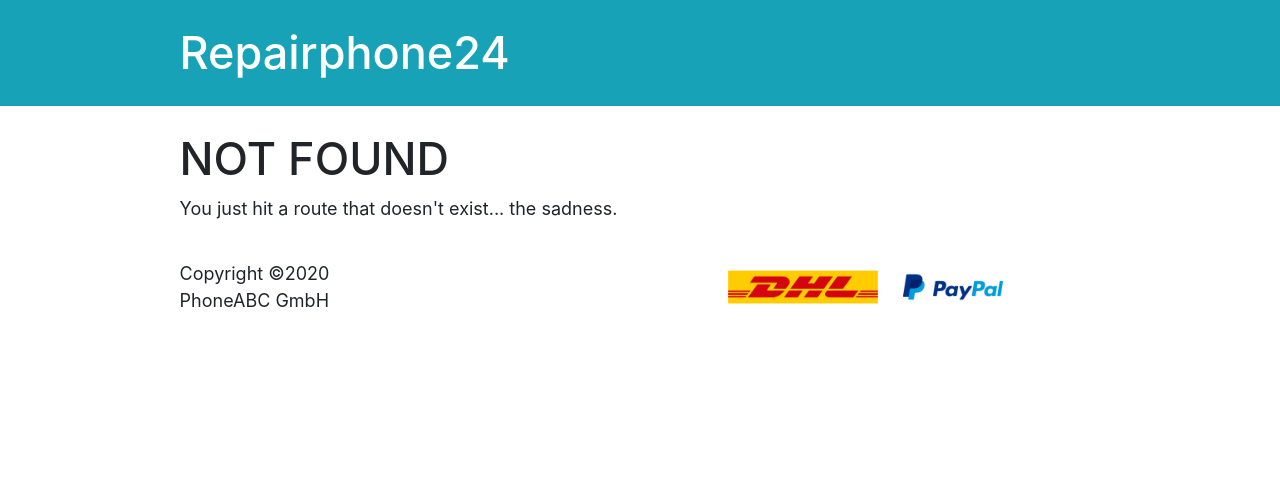
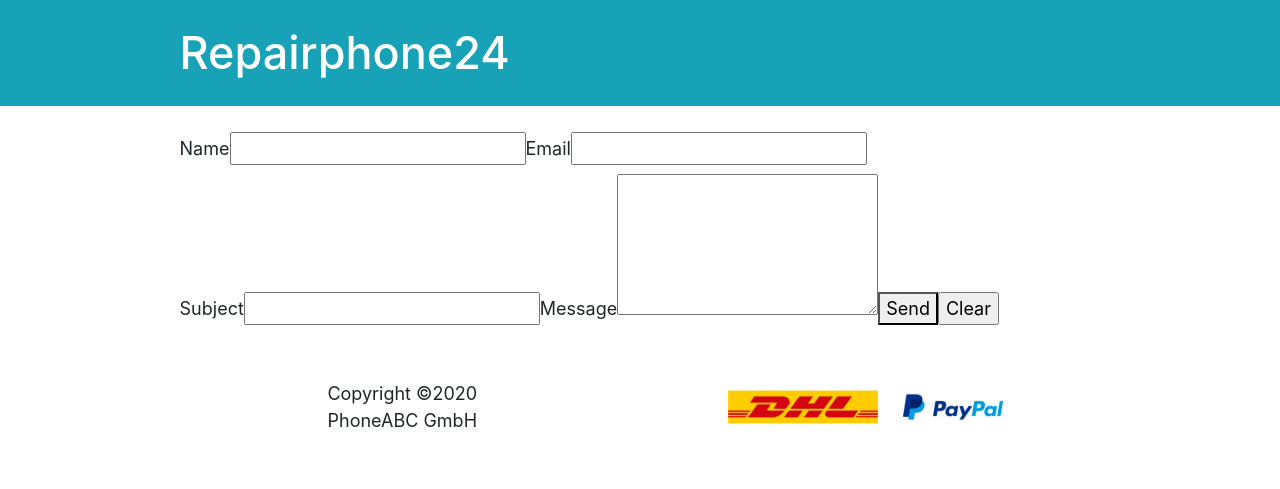
Before and after one commit to vUnAmp/phonecare, a Gatsby site: page /contact in a window 1280 px wide. Before the commit this address had no page. Built offline with nearby package versions, Linux system fonts and the light colour scheme; Gatsby itself is replaced by a stand-in of ours.

Commit message:
form submissions by Netlify

```diff
--- a/src/components/layout.css
+++ b/src/components/layout.css
@@ -602,6 +602,7 @@
 }
 .wrap-footer .row {
   padding-top: 20px;
+  text-align: center;
 }
 .wrap-partner {
   justify-content: center;
--- /dev/null
+++ b/src/pages/contact.js
@@ -0,0 +1,78 @@
+import { navigate } from "gatsby"
+import React, { useState } from "react"
+import Layout from "../components/layout"
+
+const encode = data => {
+  return Object.keys(data)
+    .map(key => encodeURIComponent(key) + "=" + encodeURIComponent(data[key]))
+    .join("&")
+}
+
+const Contact = () => {
+  const [state, setState] = useState({})
+
+  const handleChange = e => {
+    setState({ ...state, [e.target.name]: e.target.value })
+    console.log(state)
+  }
+  const handleSubmit = e => {
+    e.preventDefault()
+    const form = e.target
+    fetch("/", {
+      method: "POST",
+      headers: { "Content-Type": "application/x-www-form-urlencoded" },
+      body: encode({
+        "form-name": form.getAttribute("name"),
+        ...state,
+      }),
+    })
+      .then(() => navigate(form.getAttribute("action")))
+      .then(error => alert(error))
+  }
+
+  return (
+    <Layout>
+      <form
+        name="contact"
+        method="post"
+        data-netlify="true"
+        data-netlify-honeypot="bot-field"
+        action="/thanks/"
+        onSubmit={handleSubmit}
+      >
+        {/* You still need to add the hidden input with the form name to your JSX form */}
+        <input type="hidden" name="form-name" value="contact" />
+        <label>
+          Name
+          <input type="text" name="name" id="name" onChange={handleChange} />
+        </label>
+        <label>
+          Email
+          <input type="email" name="email" id="email" onChange={handleChange} />
+        </label>
+        <label>
+          Subject
+          <input
+            type="text"
+            name="subject"
+            id="subject"
+            onChange={handleChange}
+          />
+        </label>
+        <label>
+          Message
+          <textarea
+            name="message"
+            id="message"
+            rows="5"
+            onChange={handleChange}
+          />
+        </label>
+        <button type="submit">Send</button>
+        <input type="reset" value="Clear" />
+      </form>
+    </Layout>
+  )
+}
+
+export default Contact
--- a/src/pages/index.js
+++ b/src/pages/index.js
@@ -1,30 +1,38 @@
 import React from "react"
 import { Link, graphql, useStaticQuery, navigate } from "gatsby"
 
-import Image from 'gatsby-image'
+import Image from "gatsby-image"
 
-import { Carousel, Button, Container, Row, Col, Card } from 'react-bootstrap'
+import { Carousel, Button, Container, Row, Col, Card } from "react-bootstrap"
 // import Button from 'react-bootstrap/Button'
 // import Container from 'react-bootstrap/Container'
 // import Row from 'react-bootstrap/Row'
 // import Col from 'react-bootstrap/Col'
 
-import { FontAwesomeIcon } from '@fortawesome/react-fontawesome'
-import { faTools, faMobileAlt, faKissWinkHeart, faHandshake, faPhone, faMailBulk } from '@fortawesome/free-solid-svg-icons'
-import { faFacebook } from '@fortawesome/free-brands-svg-icons'
+import { FontAwesomeIcon } from "@fortawesome/react-fontawesome"
+import {
+  faTools,
+  faMobileAlt,
+  faKissWinkHeart,
+  faHandshake,
+  faPhone,
+  faMailBulk,
+} from "@fortawesome/free-solid-svg-icons"
+import { faFacebook } from "@fortawesome/free-brands-svg-icons"
 
 import Layout from "../components/layout"
 // import Image from "../components/image"
 import SEO from "../components/seo"
 
-import './index.scss'
-import serivce1 from '../images/service1.png'
+import "./index.scss"
+import serivce1 from "../images/service1.png"
 
 const IndexPage = () => {
-
   const data = useStaticQuery(graphql`
     query MyQuery {
-    allImageSharp(filter: {fluid: {originalName: {regex: "/backgroundcarousel/"}}}) {
+      allImageSharp(
+        filter: { fluid: { originalName: { regex: "/backgroundcarousel/" } } }
+      ) {
         edges {
           node {
             fluid(maxWidth: 910) {
@@ -41,158 +49,175 @@
     <Layout>
       <SEO title="Home" />
       <Carousel>
-        <Carousel.Item className='wrap-bg1' >
-          <Image fluid={data.allImageSharp.edges[0].node.fluid}
-            alt='this is first 1'
+        <Carousel.Item className="wrap-bg1">
+          <Image
+            fluid={data.allImageSharp.edges[0].node.fluid}
+            alt="this is first 1"
             className="d-block w-100 background1"
           />
           <Carousel.Caption>
-            <h2 className='titleProduct' > Reparatur in Berlin!</h2>
+            <h2 className="titleProduct"> Reparatur in Berlin!</h2>
+            <span>✅ Displays Original Qualität.</span>
+            <span>✅ Display oder Akku Reparatur inh. 1 Std.</span>
             <span>
-              ✅ Displays Original Qualität.
-            </span>
-            <span>
-              ✅ Display oder Akku Reparatur inh. 1 Std.
-            </span>
-            <span>
-              ✅  Professionelle und schnelle Hilfe innerhalb 1 Stunde!!!
-            </span>
-
-
-          </Carousel.Caption>
-          <Link className='contact' to='/'><Button variant="primary">Kontakt</Button></Link>
-          <Link className='send' to='/'><Button variant="primary">Gerät senden</Button></Link>
-        </Carousel.Item >
-        <Carousel.Item className='wrap-bg2'>
-
-          <Image fluid={data.allImageSharp.edges[1].node.fluid}
-            alt='this is first 1'
-            className="d-block w-100 background2"
-
-          />
-
-
-          <Carousel.Caption>
-            <h2 className='titleProduct' > Reparatur in Berlin!</h2>
-            <span>
-              ✅ Displays Original Qualität.
-            </span>
-            <span>
-              ✅ Display oder Akku Reparatur inh. 1 Std.
-            </span>
-            <span>
-              ✅  Professionelle und schnelle Hilfe innerhalb 1 Stunde!!!
+              ✅ Professionelle und schnelle Hilfe innerhalb 1 Stunde!!!
             </span>
           </Carousel.Caption>
-          <Link className='contact' to='/'><Button variant="primary">Kontakt</Button></Link>
-          <Link className='send' to='/'><Button variant="primary">Gerät senden</Button></Link>
+          <Link className="contact" to="/">
+            <Button variant="primary">Kontakt</Button>
+          </Link>
+          <Link className="send" to="/">
+            <Button variant="primary">Gerät senden</Button>
+          </Link>
         </Carousel.Item>
-        <Carousel.Item className='wrap-bg1'>
-
-          <Image fluid={data.allImageSharp.edges[2].node.fluid}
-            alt='this is first 1'
-            className="d-block w-100 background3"
-
+        <Carousel.Item className="wrap-bg2">
+          <Image
+            fluid={data.allImageSharp.edges[1].node.fluid}
+            alt="this is first 1"
+            className="d-block w-100 background2"
           />
 
           <Carousel.Caption>
-            <h2 className='titleProduct' > Reparatur in Berlin!</h2>
+            <h2 className="titleProduct"> Reparatur in Berlin!</h2>
+            <span>✅ Displays Original Qualität.</span>
+            <span>✅ Display oder Akku Reparatur inh. 1 Std.</span>
             <span>
-              ✅ Displays Original Qualität.
-            </span>
-            <span>
-              ✅ Display oder Akku Reparatur inh. 1 Std.
-            </span>
-            <span>
-              ✅  Professionelle und schnelle Hilfe innerhalb 1 Stunde!!!
+              ✅ Professionelle und schnelle Hilfe innerhalb 1 Stunde!!!
             </span>
           </Carousel.Caption>
-          <Link className='contact' to='/'><Button variant="primary">Kontakt</Button></Link>
-          <Link className='send' to='/'><Button variant="primary">Gerät senden</Button></Link>
+          <Link className="contact" to="/">
+            <Button variant="primary">Kontakt</Button>
+          </Link>
+          <Link className="send" to="/">
+            <Button variant="primary">Gerät senden</Button>
+          </Link>
+        </Carousel.Item>
+        <Carousel.Item className="wrap-bg1">
+          <Image
+            fluid={data.allImageSharp.edges[2].node.fluid}
+            alt="this is first 1"
+            className="d-block w-100 background3"
+          />
+
+          <Carousel.Caption>
+            <h2 className="titleProduct"> Reparatur in Berlin!</h2>
+            <span>✅ Displays Original Qualität.</span>
+            <span>✅ Display oder Akku Reparatur inh. 1 Std.</span>
+            <span>
+              ✅ Professionelle und schnelle Hilfe innerhalb 1 Stunde!!!
+            </span>
+          </Carousel.Caption>
+          <Link className="contact" to="/">
+            <Button variant="primary">Kontakt</Button>
+          </Link>
+          <Link className="send" to="/">
+            <Button variant="primary">Gerät senden</Button>
+          </Link>
         </Carousel.Item>
       </Carousel>
-      <h3 className='whyus' >   Wieso haben Sie sich bei uns gewählt? </h3>
+      <h3 className="whyus"> Wieso haben Sie sich bei uns gewählt? </h3>
       <Container>
         <Row>
-          <Col xs='12' md='6' className='whyus_card whyus_card1' >
-            <Card >
+          <Col xs="12" md="6" className="whyus_card whyus_card1">
+            <Card>
               <div className="whyus_title">
-                <FontAwesomeIcon icon={faTools} size='2x' color='#17a2b8' /> <h3>Deine Handy Reparatur </h3>
+                <FontAwesomeIcon icon={faTools} size="2x" color="#17a2b8" />{" "}
+                <h3>Deine Handy Reparatur </h3>
               </div>
 
               <Card.Body>
-
                 <Card.Text>
-                  Wir vom Repair-Dome bieten dir einen Rundum-Service für die Reparatur deines Smartphones,
-                  Tablets oder Wearable. Egal ob Displayschaden, Wasserschaden, technischer Defekt oder Softwareprobleme -
-                  wir reparieren schnellstmöglich. Als zertifiziertes und autorisiertes Repaircenter für Hersteller wie Samsung, HUAWEI, Wiko und Co.
-                  bieten wir dir innerhalb und außerhalb der Garantie besten Service.
-                  Unsere kompetenten und herstellergeschulten Techniker sorgen für eine schnelle Handy Reparatur.
+                  Wir vom Repair-Dome bieten dir einen Rundum-Service für die
+                  Reparatur deines Smartphones, Tablets oder Wearable. Egal ob
+                  Displayschaden, Wasserschaden, technischer Defekt oder
+                  Softwareprobleme - wir reparieren schnellstmöglich. Als
+                  zertifiziertes und autorisiertes Repaircenter für Hersteller
+                  wie Samsung, HUAWEI, Wiko und Co. bieten wir dir innerhalb und
+                  außerhalb der Garantie besten Service. Unsere kompetenten und
+                  herstellergeschulten Techniker sorgen für eine schnelle Handy
+                  Reparatur.
                 </Card.Text>
               </Card.Body>
             </Card>
           </Col>
-          <Col xs='12' md='6' className='whyus_card whyus_card2' >
-            <Card >
+          <Col xs="12" md="6" className="whyus_card whyus_card2">
+            <Card>
               <div className="whyus_title">
-                <FontAwesomeIcon icon={faMobileAlt} size='2x' color='#17a2b8' /> <h3>Handy kaputt? Wir helfen! </h3>
+                <FontAwesomeIcon icon={faMobileAlt} size="2x" color="#17a2b8" />{" "}
+                <h3>Handy kaputt? Wir helfen! </h3>
               </div>
 
               <Card.Body>
-
                 <Card.Text>
-                  Sende uns jederzeit dein defektes Handy, Tablet oder Wearable und wir reparieren es für dich.
+                  Sende uns jederzeit dein defektes Handy, Tablet oder Wearable
+                  und wir reparieren es für dich.
                   <br />
                   <br />
-                  Egal ob innerhalb oder außerhalb der Garantie - wir machen dein Gerät wieder fit!
+                  Egal ob innerhalb oder außerhalb der Garantie - wir machen
+                  dein Gerät wieder fit!
                   <br />
-
-                  Du kannst uns natürlich auch im Repair-Dome in Nordhorn besuchen und bei deiner Reparatur direkt zuschauen.
+                  Du kannst uns natürlich auch im Repair-Dome in Nordhorn
+                  besuchen und bei deiner Reparatur direkt zuschauen.
                   <br />
                   <br />
-                  Mach es dir in unserer Repair-Dome Lounge gemütlich und lass unsere Techniker die Arbeit für dich erledigen.
+                  Mach es dir in unserer Repair-Dome Lounge gemütlich und lass
+                  unsere Techniker die Arbeit für dich erledigen.
                 </Card.Text>
               </Card.Body>
             </Card>
           </Col>
-          <Col xs='12' md='6' className='whyus_card whyus_card3' >
-            <Card >
+          <Col xs="12" md="6" className="whyus_card whyus_card3">
+            <Card>
               <div className="whyus_title">
-                <FontAwesomeIcon icon={faKissWinkHeart} size='2x' color='#17a2b8' /> <h3>Deine Vorteile </h3>
+                <FontAwesomeIcon
+                  icon={faKissWinkHeart}
+                  size="2x"
+                  color="#17a2b8"
+                />{" "}
+                <h3>Deine Vorteile </h3>
               </div>
 
               <Card.Body>
-
                 <Card.Text>
-                  Eine Handy Reparatur ist immer mit Aufwand verbunden. Egal, ob es sich um einen Displayschaden, Wasserschaden oder einen Garantiefall handelt.
-                  Das Repair-Dome Team kümmert sich um alle anfallenden Schäden, schnell und zuverlässig. Wenn du in der Region wohnst, geht es sogar mit einem Besuch bei uns ganz besonders schnell. Du kannst Live dabei sein und dein Handy während der Reparatur immer im Auge behalten. Solltest du für die Handy Reparatur das Gerät einschicken,
-                  sorgen wir für eine schnelle Abwicklung und sofortigen Versand nach der Fertigstellung. Überzeuge dich selbst!
+                  Eine Handy Reparatur ist immer mit Aufwand verbunden. Egal, ob
+                  es sich um einen Displayschaden, Wasserschaden oder einen
+                  Garantiefall handelt. Das Repair-Dome Team kümmert sich um
+                  alle anfallenden Schäden, schnell und zuverlässig. Wenn du in
+                  der Region wohnst, geht es sogar mit einem Besuch bei uns ganz
+                  besonders schnell. Du kannst Live dabei sein und dein Handy
+                  während der Reparatur immer im Auge behalten. Solltest du für
+                  die Handy Reparatur das Gerät einschicken, sorgen wir für eine
+                  schnelle Abwicklung und sofortigen Versand nach der
+                  Fertigstellung. Überzeuge dich selbst!
                 </Card.Text>
               </Card.Body>
             </Card>
           </Col>
-          <Col xs='12' md='6' className='whyus_card whyus_card4' >
-            <Card >
+          <Col xs="12" md="6" className="whyus_card whyus_card4">
+            <Card>
               <div className="whyus_title">
-                <FontAwesomeIcon icon={faHandshake} size='2x' color='#17a2b8' /> <h3>Handy kaputt? Wir helfen! </h3>
+                <FontAwesomeIcon icon={faHandshake} size="2x" color="#17a2b8" />{" "}
+                <h3>Handy kaputt? Wir helfen! </h3>
               </div>
 
               <Card.Body>
-
                 <Card.Text>
-                  Ein Displayschaden verursacht immer Ärger und schränkt zu dem auch noch die Funktionsfähigkeit deines Handys ein.
-                  Das gleiche gilt ärgerlicherweise auch bei einem Wasserschaden. Wir versprechen dir,
-                  dass wir schnellstmöglich deine Reparatur durchführen und dazu für die Hersteller Samsung,
-                  HUAWEI und WIKO ausschließlich original Ersatzteile für dein Gerät verwenden.
+                  Ein Displayschaden verursacht immer Ärger und schränkt zu dem
+                  auch noch die Funktionsfähigkeit deines Handys ein. Das
+                  gleiche gilt ärgerlicherweise auch bei einem Wasserschaden.
+                  Wir versprechen dir, dass wir schnellstmöglich deine Reparatur
+                  durchführen und dazu für die Hersteller Samsung, HUAWEI und
+                  WIKO ausschließlich original Ersatzteile für dein Gerät
+                  verwenden.
                   <br />
-                   Bei Smartphones,
-                  Tablets oder Wearables anderer Hersteller verwenden wir immer originalgetreue Ersatzteile.
-                  Das gewährleistet eine hohe Qualität und dein Handy läuft wieder wie am Schnürchen.
+                  Bei Smartphones, Tablets oder Wearables anderer Hersteller
+                  verwenden wir immer originalgetreue Ersatzteile. Das
+                  gewährleistet eine hohe Qualität und dein Handy läuft wieder
+                  wie am Schnürchen.
                 </Card.Text>
               </Card.Body>
             </Card>
           </Col>
-
         </Row>
       </Container>
       <div className="marquee">
@@ -207,42 +232,50 @@
       </div>
       <div className="reachus">
         <Row>
-          <Col xs='12' md='4' className='reachus-border' >
+          <Col xs="12" md="4" className="reachus-border">
             <div className="reachus-method">
-              <FontAwesomeIcon icon={faPhone} size='2x' color='#17a2b8' /> <h3>Hotline </h3>
+              <FontAwesomeIcon icon={faPhone} size="2x" color="#17a2b8" />{" "}
+              <h3>Hotline </h3>
             </div>
             <span>
-
               0177 7467357
               <br />
               Mi-Mo 9:00 - 18:00 Uhr
             </span>
           </Col>
-          <Col xs='12' md='4' className='reachus-border' >
+          <Col xs="12" md="4" className="reachus-border">
             <div className="reachus-method ">
-              <FontAwesomeIcon icon={faMailBulk} size='2x' color='#17a2b8' /> <h3>Kontakt</h3>
+              <FontAwesomeIcon icon={faMailBulk} size="2x" color="#17a2b8" />{" "}
+              <h3>Kontakt</h3>
             </div>
             <span>
               phoneabcdo@gmail.com
               <br />
-
             </span>
           </Col>
 
-          <Col xs='12' md='4' className='reachus-border' onClick={() => {
-            navigate('https://www.facebook.com/suachuaonline24/')
-          }} >
-            <div className="reachus-method reachus-facebook" onClick={() => {
-              navigate('https://www.facebook.com/suachuaonline24/')
-            }}  >
-              <FontAwesomeIcon icon={faFacebook} size='2x' color='#17a2b8' /> <h3>Facebook </h3>
+          <Col
+            xs="12"
+            md="4"
+            className="reachus-border"
+            onClick={() => {
+              navigate("https://www.facebook.com/suachuaonline24/")
+            }}
+          >
+            <div
+              className="reachus-method reachus-facebook"
+              onClick={() => {
+                navigate("https://www.facebook.com/suachuaonline24/")
+              }}
+            >
+              <FontAwesomeIcon icon={faFacebook} size="2x" color="#17a2b8" />{" "}
+              <h3>Facebook </h3>
             </div>
             <span>
               Unser Social Medial
               <br />
               Gib uns dein Tumb
             </span>
-
           </Col>
         </Row>
       </div>
```
Lines whose indentation alone changed are shown as unchanged.
